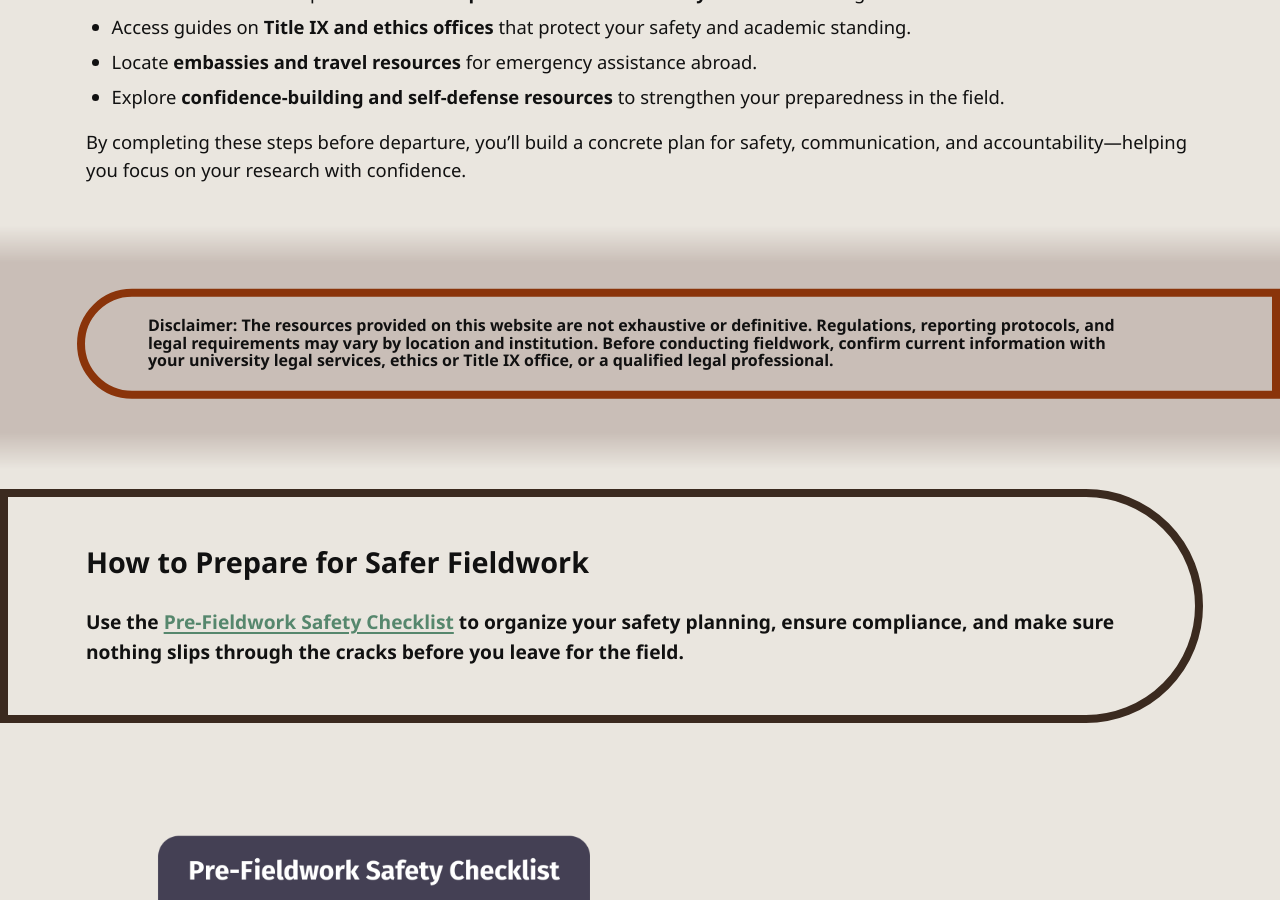
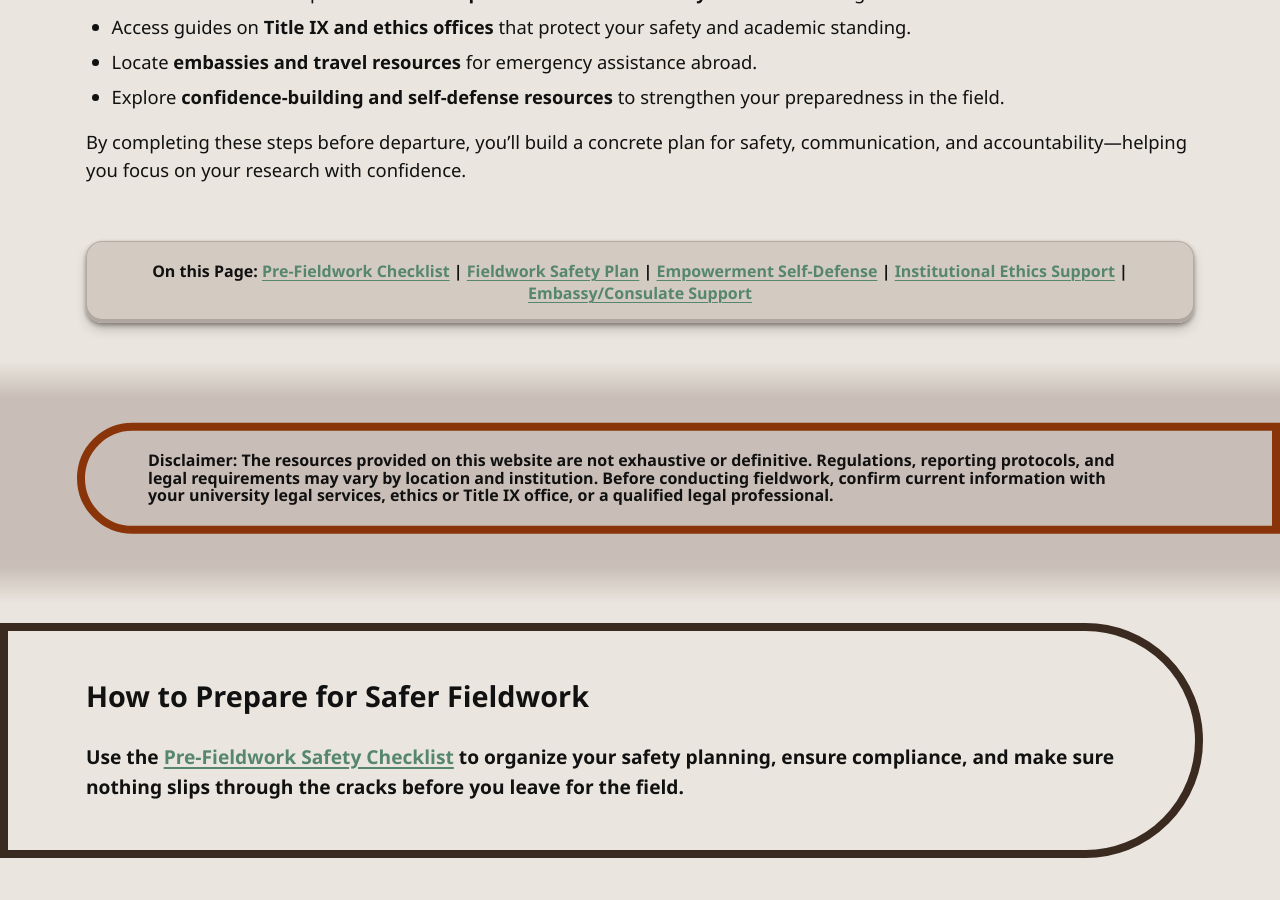
Before and after one commit to AnthroSafetyWarrior/GoldenTrowelProject, a Jekyll site: the page built from _pages/preparing.html, in a window 1280 px wide and 900 px high, scrolled down 1046 px. Built offline with Jekyll 4.4.1, drawn with Linux system fonts in a browser that asks for light colours.

Commit message:
updating pages

```diff
--- a/_pages/preparing.html
+++ b/_pages/preparing.html
@@ -80,6 +80,19 @@ hero_tint: .40
       By completing these steps before departure, you’ll build a concrete plan for safety, communication, and accountability—helping you focus on your research with confidence.
     </p>
   </div>
+<br>
+<article class="card card--glass" style="text-align:center">
+  <nav class="footer-links" aria-label="Footer navigation" style="text-align:center"><strong> On this Page:
+    <a href="{{ '/preparing.html' | relative_url }}#checklist">Pre-Fieldwork Checklist</a>
+    <span class="divider">|</span>
+    <a href="{{ '/preparing.html' | relative_url }}#plan">Fieldwork Safety Plan</a>
+    <span class="divider">|</span>
+    <a href="{{ '/preparing.html' | relative_url }}#esd">Empowerment Self-Defense</a>
+    <span class="divider">|</span>
+    <a href="{{ '/preparing.html' | relative_url }}#ethics">Institutional Ethics Support</a>
+    <span class="divider">|</span>
+    <a href="{{ '/preparing.html' | relative_url }}#embassy">Embassy/Consulate Support</a>
+   </strong> </nav> </article>
 </section>
 
 <div class="stripe stripe--wave-mid">
@@ -91,7 +104,7 @@ hero_tint: .40
 
 
 <!-- 3) CHECKLIST — consistent grid utility -->
-<section class="pillband pill--soil pill--clip-left pill--tight">
+<section id=checklist class="pillband pill--soil pill--clip-left pill--tight">
  <div class="section">
     <h2>How to Prepare for Safer Fieldwork</h2>
     <p class="lede">Use the <strong><a href="https://docs.google.com/spreadsheets/d/1ZjhKX9xpNuL4AG_rvhCvbrSp2nIuF4NTJd0CaRwR53U/edit?usp=sharing" target="_blank" rel="noopener">Pre-Fieldwork Safety Checklist</a></strong> to organize your safety planning, ensure compliance, and make sure nothing slips through the cracks before you leave for the field.</p>
@@ -122,7 +135,7 @@ hero_tint: .40
 
 <div class="stripe stripe--wave-mid">
 <!-- 4) BUILD YOUR SAFETY PLAN— pillband -->
-<section class="section">
+<section id=plan class="section">
   <h2 class="pillhead pill--slate pill--clip-right">Build Your Fieldwork Safety Plan</h2>
 </section>
 
@@ -156,7 +169,7 @@ hero_tint: .40
 
 
 <!-- 5) SKILLS — shared split -->
-<section class="section">
+<section id=esd class="section">
 <h2 class="pillhead pill--sage pill--clip-left">
 <a class="pillhead__link" href="https://goldentrowelproject.org/selfdefense.html" target="_blank" rel="noopener">Develop Skills that Protect You</a></h2>
 
@@ -174,7 +187,7 @@ Explore resources for:</p><ul>
 
 <div class="stripe stripe--wave-mid">
 <!-- 6) TITLE IX — shared split -->
-<section class="pillband pill--orange pill--clip-right pill--tight">
+<section id=ethics class="pillband pill--orange pill--clip-right pill--tight">
  <div class="section">
     <h2>Title IX and Ethics Support</h2>
     <p class="lede">Navigate to <a href="{{ '/titleIXsupport.html' | relative_url }}">Title IX / Ethics Support</a> to find your institution and learn what your ethics office can do to support you.</p>
@@ -183,7 +196,7 @@ Explore resources for:</p><ul>
 </div>
 
 <!-- 7) EMBASSY — shared split -->
-<section class="pillband pill--soil pill--clip-left pill--tight">
+<section id=embassy class="pillband pill--soil pill--clip-left pill--tight">
  <div class="section">
     <h2>Embassy, Consulate & Travel Support</h2>
     <p class="lede">Navigate to <a href="{{ '/embassy.html' | relative_url }}">Embassy, Consulate & Travel Support</a> to:</p>
```
